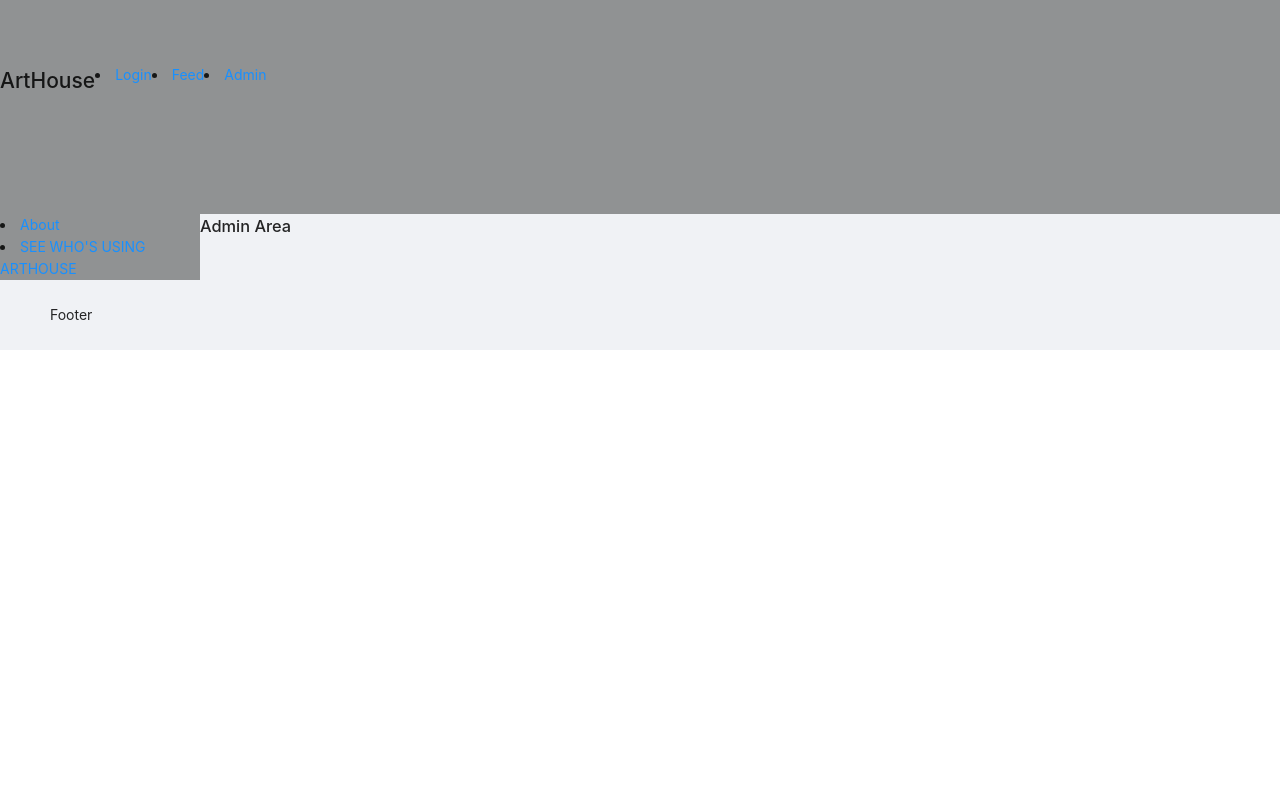
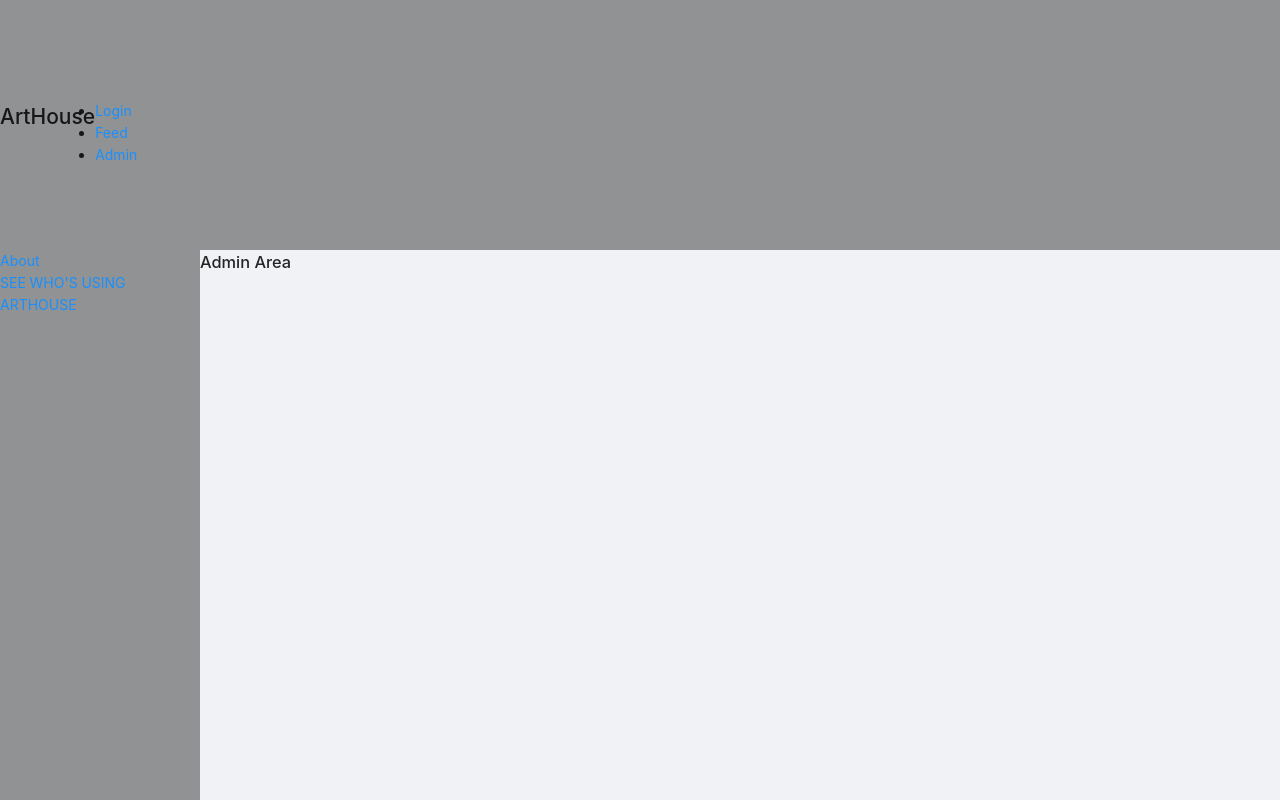
Before and after one commit to AyannaAziz/ArtHouse-App, a React (Create React App) app in the folder client/: page /admin in a window 1280 px wide. Shown: the top 800 px of the page. Built offline with nearby package versions, Linux system fonts and the light colour scheme.

Commit message:
cleaned up styling for navbars

```diff
--- a/client/src/MainFrame.jsx
+++ b/client/src/MainFrame.jsx
@@ -7,10 +7,17 @@ import Admin from "./containers/Admin/Admin";
 import Feed from "./containers/Feed/Feed";
 import { Row, Col } from 'antd';
 
-const TheStyling = {
+const SideNavStyling = {
+  backgroundColor: "rgba(0, 0, 0, 0.4)",
+  width: "80%",
+  height: "1000px",
+  display: "flex",
+};
+
+const NavStyling = {
   backgroundColor: "rgba(0, 0, 0, 0.4)",
   width: "100%",
-  height: "150p",
+  height: "100px",
   display: "flex",
 };
 const MainFrame = () => {
@@ -18,10 +25,10 @@ const MainFrame = () => {
   return (
     <Router>
     <Layout>
-      <Header style={TheStyling}></Header>
+      <Header style={NavStyling}></Header>
       <NavBar />
       <Layout>
-        <Sider style={TheStyling}>
+        <Sider style={SideNavStyling}>
           <SideNav />
         </Sider>
         <Content>
--- a/client/src/components/NavBar/NavBar.jsx
+++ b/client/src/components/NavBar/NavBar.jsx
@@ -15,6 +15,7 @@ const NavBar = () => {
 
       <div className={styles.wrapper}>
         <h1>ArtHouse</h1>
+        <ul className = "navbarUl">
         <li>
           <Link to="/login">Login</Link>
         </li>
@@ -24,6 +25,7 @@ const NavBar = () => {
         <li>
           <Link to="/admin">Admin</Link>
         </li>
+        </ul>
       </div>
   );
 };
--- a/client/src/components/NavBar/NavBar.module.css
+++ b/client/src/components/NavBar/NavBar.module.css
@@ -9,3 +9,7 @@
 
 
 }
+
+.navbarUl {
+    list-style-type: none;
+}
--- a/client/src/components/SideNavBar/SideNav.css
+++ b/client/src/components/SideNavBar/SideNav.css
@@ -9,3 +9,7 @@
 
 
 }
+
+.sidenavUl {
+    list-style-type: none;
+}
--- a/client/src/components/SideNavBar/SideNav.jsx
+++ b/client/src/components/SideNavBar/SideNav.jsx
@@ -7,53 +7,22 @@ import { BrowserRouter as Router, Switch, Link, Route } from "react-router-dom";
 import Login from "../../containers/Login/Login";
 import Feed from "../../containers/Feed/Feed";
 import styles from "./SideNav.css";
-import { Row, Col } from "antd";
+
 
 const SideNav = () => {
-  // const handleClick = e => {
-  //       console.log('click ', e);
-  //     };
+
   return (
-    <Router>
       <div className={styles.wrapper}>
+        <ul className="sidenavUl">
         <li>
           <Link to="/login">About</Link>
         </li>
         <li>
           <Link to="/feed">SEE WHO'S USING ARTHOUSE</Link>
         </li>
+        </ul>
       </div>
 
-      {/* <Switch>
-        <Route path="/login">
-          <Login />
-        </Route>
-        <Route path="/feed">
-          <Col span={12} offset={6}>
-            {" "}
-            <Feed />
-          </Col>
-        </Route>
-      </Switch> */}
-      {/* <div className={styles.wrapper}>
-
-        <li>
-          <Link to="/login">About</Link>
-        </li>
-        <li>
-          <Link to="/feed">Feed</Link>
-        </li>
-      </div>
-
-      <Switch>
-        <Route path="/login">
-          <Login />
-        </Route>
-        <Route path="/feed">
-        <Col span={12} offset={6}>  <Feed /></Col>
-        </Route>
-      </Switch> */}
-    </Router>
   );
 };
 
--- a/client/src/containers/Feed/Feed.jsx
+++ b/client/src/containers/Feed/Feed.jsx
@@ -13,7 +13,7 @@ const Feed = () => {
   <div>
 
    <Row>
-   <Link to="/admin">Admin</Link>
+
       <Col span={8}> <Button type="primary">Primary Button</Button></Col>
       <Col span={8} offset={8}>
       <Input placeholder="default size" prefix={<UserOutlined />} />
```
